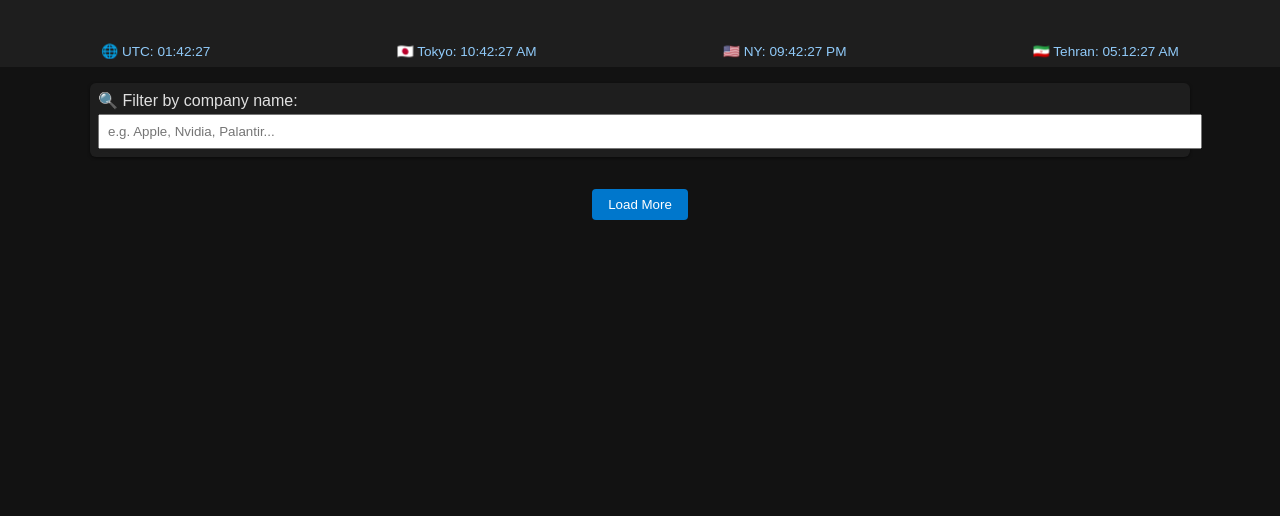
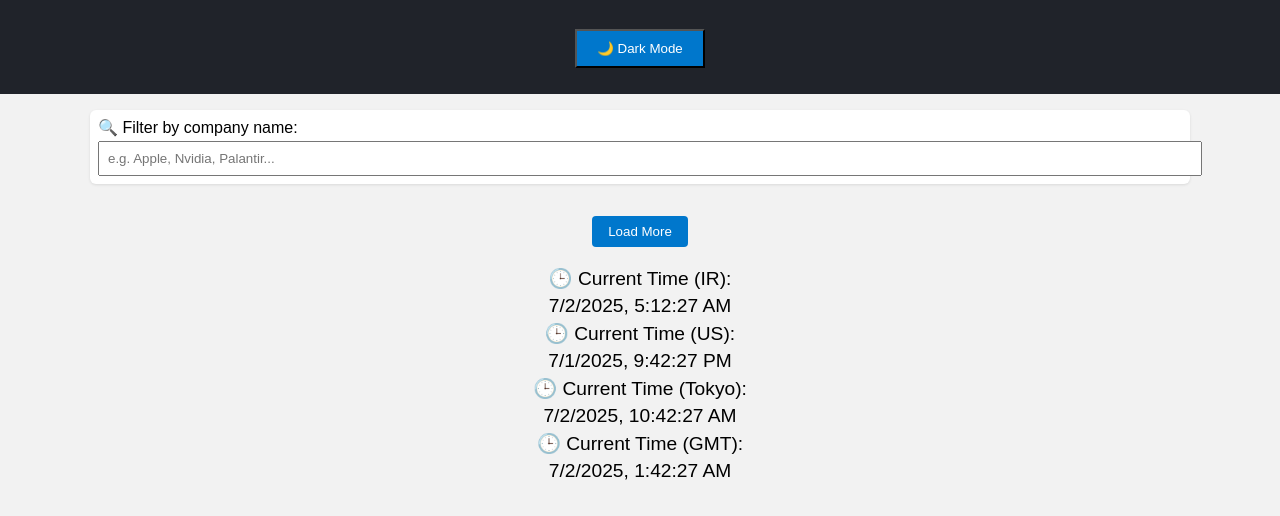
Before and after one commit to ali12345-ali12345/news-dashboard, a plain HTML site: page docs/index.html in a window 1280 px wide. Shown: the part 78-594 px from the top of the page. Drawn offline with Linux system fonts and the light colour scheme; no server answers.

Commit message:
Update index.html

```diff
--- a/docs/index.html
+++ b/docs/index.html
@@ -1,4 +1,5 @@
-<!DOCTYPE html><html lang="en">
+<!DOCTYPE html>
+<html lang="en">
 <head>
   <meta charset="UTF-8" />
   <meta name="viewport" content="width=device-width, initial-scale=1.0" />
@@ -6,13 +7,13 @@
   <style>
     body {
       font-family: Arial, sans-serif;
-      background: #121212;
-      color: #e0e0e0;
+      background: #f2f2f2;
       margin: 0;
       padding: 0;
+      transition: background 0.3s, color 0.3s;
     }
     header {
-      background-color: #1e1e1e;
+      background-color: #20232a;
       color: white;
       padding: 1rem;
       text-align: center;
@@ -22,30 +23,22 @@
       max-width: 1100px;
       margin: auto;
     }
-    .clock-bar {
-      display: flex;
-      justify-content: space-around;
-      background-color: #1e1e1e;
-      padding: 0.5rem;
-      color: #90caf9;
-      font-size: 0.85rem;
-    }
     .filter-box {
       margin-bottom: 1rem;
       padding: 0.5rem;
-      background: #1e1e1e;
+      background: #fff;
       border-radius: 6px;
-      box-shadow: 0 1px 3px rgba(0,0,0,0.5);
+      box-shadow: 0 1px 3px rgba(0,0,0,0.1);
     }
     .news-item {
       display: flex;
       gap: 1rem;
       margin-bottom: 1rem;
       padding: 1rem;
-      background: #1e1e1e;
+      background: white;
       border-left: 4px solid #0077cc;
       border-radius: 6px;
-      box-shadow: 0 2px 4px rgba(0,0,0,0.3);
+      box-shadow: 0 2px 4px rgba(0,0,0,0.1);
     }
     .news-item img {
       width: 120px;
@@ -59,7 +52,6 @@
     .news-content h3 {
       margin: 0 0 0.25rem;
       font-size: 1rem;
-      color: #bbdefb;
     }
     .news-content p {
       margin: 0.25rem 0;
@@ -73,10 +65,6 @@
       padding: 4px 8px;
       font-size: 0.75rem;
       cursor: pointer;
-      background: #263238;
-      color: #ffffff;
-      border: none;
-      border-radius: 4px;
     }
     .pagination {
       text-align: center;
@@ -91,18 +79,32 @@
       border: none;
       border-radius: 4px;
     }
+    .clock {
+      margin-top: 20px;
+      text-align: center;
+    }
+    .clock span {
+      display: block;
+      margin: 5px;
+      font-size: 1.2rem;
+    }
+    .dark-mode {
+      margin: 10px;
+      padding: 10px 20px;
+      background-color: #0077cc;
+      color: white;
+      cursor: pointer;
+    }
+    .dark-mode.active {
+      background-color: #333;
+    }
   </style>
 </head>
 <body>
   <header>
     <h1>📊 Live Financial News + Translate + Filter</h1>
+    <button class="dark-mode" onclick="toggleDarkMode()">🌙 Dark Mode</button>
   </header>
-  <div class="clock-bar" id="clockBar">
-    <div>🌐 UTC: <span id="utc"></span></div>
-    <div>🇯🇵 Tokyo: <span id="tokyo"></span></div>
-    <div>🇺🇸 NY: <span id="newyork"></span></div>
-    <div>🇮🇷 Tehran: <span id="tehran"></span></div>
-  </div>
   <div class="container">
     <div class="filter-box">
       <label for="filterInput">🔍 Filter by company name:</label>
@@ -114,13 +116,20 @@
     <div class="pagination">
       <button id="loadMore" onclick="loadNextPage()">Load More</button>
     </div>
-  </div>  <script>
+    <!-- Displaying clocks for different time zones -->
+    <div class="clock">
+      <span>🕒 Current Time (IR): <span id="iranClock"></span></span>
+      <span>🕒 Current Time (US): <span id="usClock"></span></span>
+      <span>🕒 Current Time (Tokyo): <span id="tokyoClock"></span></span>
+      <span>🕒 Current Time (GMT): <span id="gmtClock"></span></span>
+    </div>
+  </div>
+
+  <script>
     const feedUrls = [
       "https://api.rss2json.com/v1/api.json?rss_url=https://feeds.a.dj.com/rss/RSSMarketsMain.xml",
       "https://api.rss2json.com/v1/api.json?rss_url=https://www.cnbc.com/id/100003114/device/rss/rss.html",
-      "https://api.rss2json.com/v1/api.json?rss_url=https://feeds.reuters.com/reuters/businessNews",
-      "https://api.rss2json.com/v1/api.json?rss_url=https://www.investing.com/rss/news_25.rss",
-      "https://api.rss2json.com/v1/api.json?rss_url=https://finance.yahoo.com/news/rssindex"
+      "https://api.rss2json.com/v1/api.json?rss_url=https://feeds.reuters.com/reuters/businessNews"
     ];
 
     const container = document.getElementById("newsContainer");
@@ -192,22 +201,29 @@
       renderItems();
     };
 
-    const updateClocks = () => {
-      const now = new Date();
-      document.getElementById("utc").textContent = now.toUTCString().slice(17, 25);
+    // Toggle dark mode
+    function toggleDarkMode() {
+      document.body.classList.toggle("dark-mode");
+      document.querySelector(".dark-mode").classList.toggle("active");
+    }
 
-      const options = { hour: "2-digit", minute: "2-digit", second: "2-digit" };
-      const newYork = new Date(now.toLocaleString("en-US", { timeZone: "America/New_York" }));
-      const tokyo = new Date(now.toLocaleString("en-US", { timeZone: "Asia/Tokyo" }));
-      const tehran = new Date(now.toLocaleString("en-US", { timeZone: "Asia/Tehran" }));
+    // Time functions
+    function updateClock() {
+      const iranTime = new Date().toLocaleString("en-US", { timeZone: "Asia/Tehran" });
+      const usTime = new Date().toLocaleString("en-US", { timeZone: "America/New_York" });
+      const tokyoTime = new Date().toLocaleString("en-US", { timeZone: "Asia/Tokyo" });
+      const gmtTime = new Date().toLocaleString("en-US", { timeZone: "GMT" });
 
-      document.getElementById("newyork").textContent = newYork.toLocaleTimeString("en-US", options);
-      document.getElementById("tokyo").textContent = tokyo.toLocaleTimeString("en-US", options);
-      document.getElementById("tehran").textContent = tehran.toLocaleTimeString("en-US", options);
-    };
+      document.getElementById("iranClock").textContent = iranTime;
+      document.getElementById("usClock").textContent = usTime;
+      document.getElementById("tokyoClock").textContent = tokyoTime;
+      document.getElementById("gmtClock").textContent = gmtTime;
+    }
 
-    setInterval(updateClocks, 1000);
-    updateClocks();
+    // Initial load and start clock
     renderItems();
-  </script></body>
+    setInterval(updateClock, 1000);  // Update clocks every second
+
+  </script>
+</body>
 </html>
```
